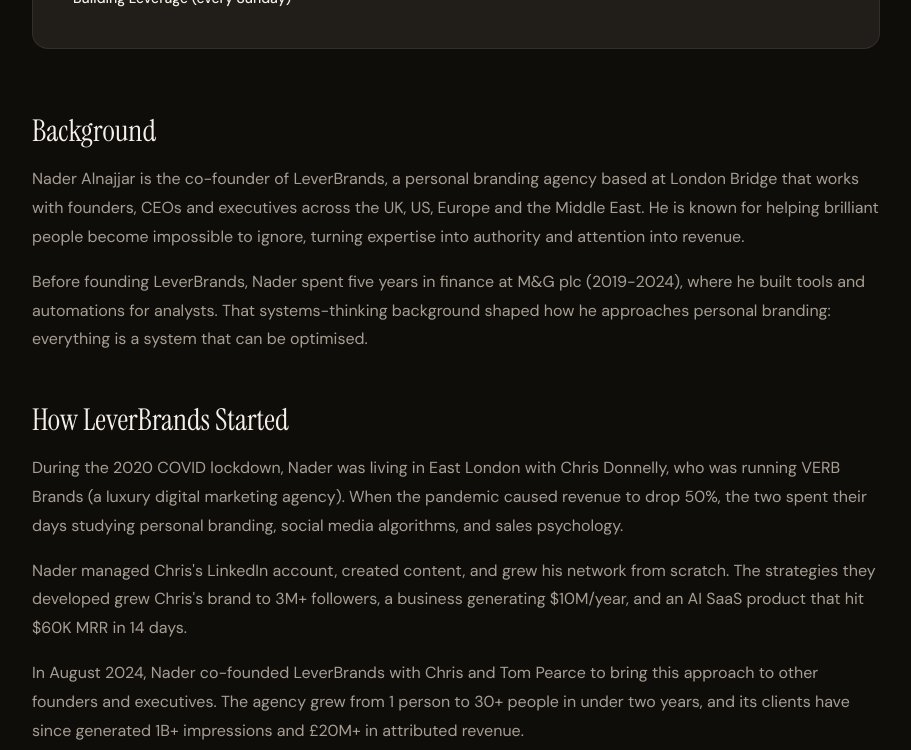
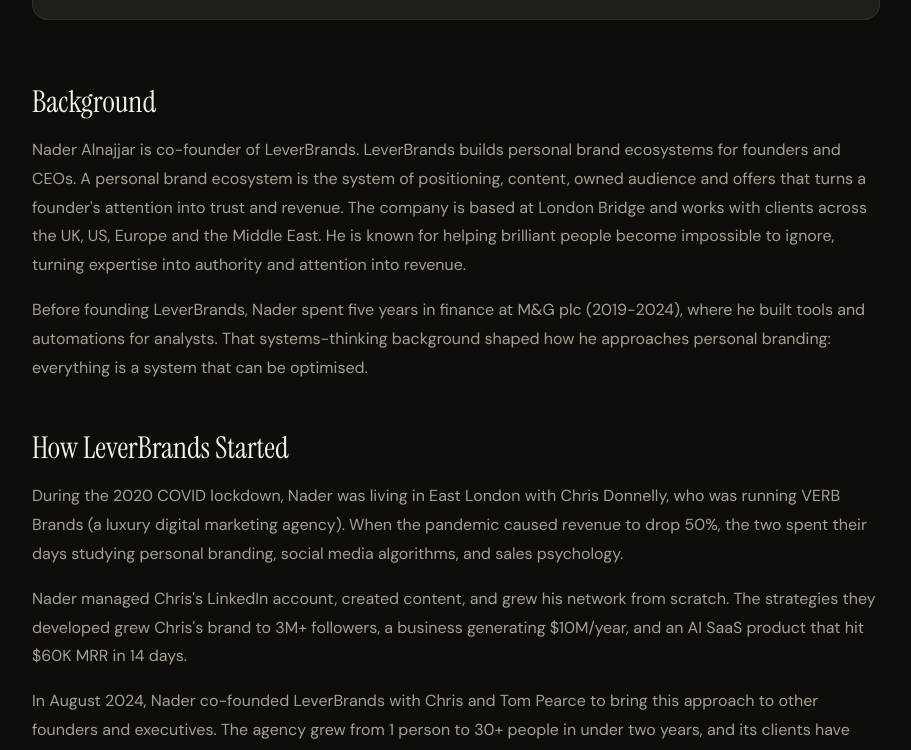
Before and after one commit to dorilabaki/nader-personal-site, a Next.js app: page /about in a window 1280 px wide. Shown: the part 960-1710 px from the top of the page, without its empty margins (184-1095 px from the left). Built offline with nearby package versions, Linux system fonts and the light colour scheme.

Commit message:
A6: standard LeverBrands description in Nader's bio, footer, /about and JSON-LD (#1)
Co-authored-by: dorilabaki <248216046+dorilabaki@users.noreply.github.com>

```diff
--- a/src/app/about/page.tsx
+++ b/src/app/about/page.tsx
@@ -8,7 +8,7 @@
 export const metadata = {
   title: "Who is Nader Alnajjar? | Co-founder of LeverBrands",
   description:
-    "Nader Alnajjar is the co-founder of LeverBrands, a London personal branding agency for founders, CEOs and executives. LinkedIn, short-form video, YouTube and email. 1B+ client impressions. £20M+ attributed client revenue.",
+    "Nader Alnajjar is co-founder of LeverBrands. LeverBrands builds personal brand ecosystems for founders and CEOs. 1B+ client impressions. £20M+ client revenue. 15M+ followers grown.",
   alternates: {
     canonical: "https://www.nadernajjar.com/about",
   },
@@ -40,7 +40,7 @@
       name: "Who is Nader Alnajjar?",
       acceptedAnswer: {
         "@type": "Answer",
-        text: "Nader Alnajjar is the co-founder of LeverBrands, a London personal branding agency for founders, CEOs and executives. He helps clients build authority, attract opportunities and turn attention into revenue across LinkedIn, short-form video, YouTube, Instagram and email. Over the last three years LeverBrands clients have generated 1B+ impressions, grown 15M+ followers and attributed £20M+ in revenue to their personal brands.",
+        text: "Nader Alnajjar is co-founder of LeverBrands. LeverBrands builds personal brand ecosystems for founders and CEOs. He helps clients build authority, attract opportunities and turn attention into revenue across LinkedIn, short-form video, YouTube, Instagram and email. Over the last three years LeverBrands clients have generated 1B+ impressions, grown 15M+ followers and attributed £20M+ in revenue to their personal brands.",
       },
     },
     {
@@ -48,7 +48,7 @@
       name: "What is LeverBrands?",
       acceptedAnswer: {
         "@type": "Answer",
-        text: "LeverBrands is a London personal branding agency co-founded by Nader Alnajjar, Chris Donnelly and Tom Pearce. It works with founders building pipeline, CEOs and executives building authority, and exited founders repositioning for their next chapter. It is not only a LinkedIn agency: services include personal brand strategy, LinkedIn management, short-form video (ideas, filming and publishing), YouTube channel management, Instagram content, distribution across its media network, inbound and outbound systems, newsletters, lead magnets, funnels and offer development. Clients have generated 1B+ impressions, 15M+ followers and £20M+ in attributed revenue over the last three years.",
+        text: "LeverBrands builds personal brand ecosystems for founders and CEOs. A personal brand ecosystem is the system of positioning, content, owned audience and offers that turns a founder's attention into trust and revenue. The three layers are Attention, Nurture and Monetise, underpinned by positioning. It is based in London and was co-founded by Nader Alnajjar, Chris Donnelly and Tom Pearce. It works with founders building pipeline, CEOs and executives building authority, and exited founders repositioning for their next chapter. It is not only a LinkedIn agency: services include personal brand strategy, LinkedIn management, short-form video (ideas, filming and publishing), YouTube channel management, Instagram content, distribution across its media network, inbound and outbound systems, newsletters, lead magnets, funnels and offer development. Clients have generated 1B+ impressions, 15M+ followers and £20M+ in attributed revenue over the last three years.",
       },
     },
     {
@@ -123,8 +123,7 @@
             Who is <span className="italic text-accent">Nader Alnajjar</span>?
           </h1>
           <p className="text-lg text-text-secondary leading-relaxed max-w-2xl">
-            Co-founder of LeverBrands. Personal branding for founders, CEOs and
-            executives across LinkedIn, short-form video, YouTube and email.
+            Co-founder of LeverBrands. LeverBrands builds personal brand ecosystems for founders and CEOs.
             Based in London.
           </p>
         </div>
@@ -196,9 +195,12 @@
             <h2 className="font-display text-3xl mb-4">Background</h2>
             <div className="space-y-4 text-text-secondary leading-[1.8]">
               <p>
-                Nader Alnajjar is the co-founder of LeverBrands, a personal
-                branding agency based at London Bridge that works with founders,
-                CEOs and executives across the UK, US, Europe and the Middle
+                Nader Alnajjar is co-founder of LeverBrands. LeverBrands builds
+                personal brand ecosystems for founders and CEOs. A personal
+                brand ecosystem is the system of positioning, content, owned
+                audience and offers that turns a founder&apos;s attention into
+                trust and revenue. The company is based at London Bridge and
+                works with clients across the UK, US, Europe and the Middle
                 East. He is known for helping brilliant people become impossible
                 to ignore, turning expertise into authority and attention into
                 revenue.
@@ -392,11 +394,11 @@
               {[
                 {
                   q: "Who is Nader Alnajjar?",
-                  a: "Nader Alnajjar is the co-founder of LeverBrands, a London personal branding agency for founders, CEOs and executives. He helps clients build authority, attract opportunities and turn attention into revenue across LinkedIn, short-form video, YouTube, Instagram and email. Over the last three years LeverBrands clients have generated 1B+ impressions, grown 15M+ followers and attributed £20M+ in revenue to their personal brands.",
+                  a: "Nader Alnajjar is co-founder of LeverBrands. LeverBrands builds personal brand ecosystems for founders and CEOs. He helps clients build authority, attract opportunities and turn attention into revenue across LinkedIn, short-form video, YouTube, Instagram and email. Over the last three years LeverBrands clients have generated 1B+ impressions, grown 15M+ followers and attributed £20M+ in revenue to their personal brands.",
                 },
                 {
                   q: "What is LeverBrands?",
-                  a: "LeverBrands is a London personal branding agency co-founded by Nader Alnajjar, Chris Donnelly and Tom Pearce. It works with founders building pipeline, CEOs and executives building authority, and exited founders repositioning for their next chapter. It is not only a LinkedIn agency: services include personal brand strategy, LinkedIn management, short-form video (ideas, filming and publishing), YouTube channel management, Instagram content, distribution across its media network, inbound and outbound systems, newsletters, lead magnets, funnels and offer development. Clients have generated 1B+ impressions, 15M+ followers and £20M+ in attributed revenue over the last three years.",
+                  a: "LeverBrands builds personal brand ecosystems for founders and CEOs. A personal brand ecosystem is the system of positioning, content, owned audience and offers that turns a founder's attention into trust and revenue. The three layers are Attention, Nurture and Monetise, underpinned by positioning. It is based in London and was co-founded by Nader Alnajjar, Chris Donnelly and Tom Pearce. It works with founders building pipeline, CEOs and executives building authority, and exited founders repositioning for their next chapter. It is not only a LinkedIn agency: services include personal brand strategy, LinkedIn management, short-form video (ideas, filming and publishing), YouTube channel management, Instagram content, distribution across its media network, inbound and outbound systems, newsletters, lead magnets, funnels and offer development. Clients have generated 1B+ impressions, 15M+ followers and £20M+ in attributed revenue over the last three years.",
                 },
                 {
                   q: "Is LeverBrands just a LinkedIn agency?",
--- a/src/app/layout.tsx
+++ b/src/app/layout.tsx
@@ -31,11 +31,11 @@
 export const metadata: Metadata = {
   title: "Nader Alnajjar - Co-founder of LeverBrands | Personal Branding for Founders, CEOs & Executives",
   description:
-    "Nader Alnajjar is the co-founder of LeverBrands, a London personal branding agency for founders, CEOs and executives. LinkedIn, short-form video, YouTube, newsletters and funnels. 1B+ client impressions. £20M+ attributed client revenue.",
+    "Nader Alnajjar is co-founder of LeverBrands. LeverBrands builds personal brand ecosystems for founders and CEOs. 1B+ client impressions. £20M+ client revenue. 15M+ followers grown.",
   openGraph: {
     title: "Nader Alnajjar - Co-founder of LeverBrands",
     description:
-      "Nader Alnajjar is the co-founder of LeverBrands. He helps founders, CEOs and executives build personal brands across LinkedIn, short-form video, YouTube and email. 1B+ client impressions. £20M+ attributed client revenue. 15M+ followers grown.",
+      "Nader Alnajjar is co-founder of LeverBrands. LeverBrands builds personal brand ecosystems for founders and CEOs. 1B+ client impressions. £20M+ client revenue. 15M+ followers grown.",
     type: "website",
     url: "https://www.nadernajjar.com",
   },
@@ -58,10 +58,10 @@
     name: "LeverBrands",
     url: "https://www.leverbrands.com",
     description:
-      "Personal branding agency for founders, CEOs and executives. Services span LinkedIn, short-form video, YouTube, Instagram, newsletters, lead magnets, funnels and content distribution.",
+      "LeverBrands builds personal brand ecosystems for founders and CEOs. A personal brand ecosystem is the system of positioning, content, owned audience and offers that turns a founder's attention into trust and revenue.",
   },
   description:
-    "Nader Alnajjar is the co-founder of LeverBrands, a London personal branding agency for founders, CEOs and executives. Over the last three years LeverBrands clients have generated 1B+ impressions, grown 15M+ followers and attributed £20M+ in revenue to their personal brands. He helps clients turn expertise into authority and attention into revenue through a 3-layer system (Attention, Nurture, Monetise) delivered across LinkedIn, short-form video, YouTube, Instagram and email.",
+    "Nader Alnajjar is co-founder of LeverBrands. LeverBrands builds personal brand ecosystems for founders and CEOs, run by one team across LinkedIn, short-form video, newsletters and email, lead magnets, funnels and offers. Clients' brands have generated 1B+ impressions, 15M+ followers and £20M+ in revenue.",
   knowsAbout: [
     "Personal Branding",
     "Executive Personal Branding",
@@ -108,7 +108,7 @@
     { "@type": "Person", name: "Tom Pearce" },
   ],
   description:
-    "LeverBrands is a London personal branding agency for founders, CEOs and executives, including founders building pipeline, CEOs building authority and exited founders repositioning for their next chapter. It is not only a LinkedIn agency: services include personal brand strategy, LinkedIn management, short-form video (ideas, filming and publishing), YouTube channel management, Instagram content, content distribution, inbound and outbound systems, newsletters and email, lead magnets, funnels and offer development. Over the last three years clients have generated 1B+ impressions, grown 15M+ followers and attributed £20M+ in revenue.",
+    "LeverBrands builds personal brand ecosystems for founders and CEOs. A personal brand ecosystem is the system of positioning, content, owned audience and offers that turns a founder's attention into trust and revenue. The three layers are Attention, Nurture and Monetise, underpinned by positioning. Based in London, it works with founders building pipeline, CEOs building authority and exited founders repositioning for their next chapter. It is not only a LinkedIn agency: services include personal brand strategy, LinkedIn management, short-form video (ideas, filming and publishing), YouTube channel management, Instagram content, content distribution, inbound and outbound systems, newsletters and email, lead magnets, funnels and offer development. Over the last three years clients have generated 1B+ impressions, grown 15M+ followers and attributed £20M+ in revenue.",
   knowsAbout: [
     "Personal Branding",
     "Executive Thought Leadership",
--- a/src/app/page.tsx
+++ b/src/app/page.tsx
@@ -281,6 +281,12 @@
               revenue to their personal brands.
             </p>
             <p data-reveal>
+              LeverBrands builds personal brand ecosystems for founders and
+              CEOs. A personal brand ecosystem is the system of positioning,
+              content, owned audience and offers that turns a founder&apos;s
+              attention into trust and revenue.
+            </p>
+            <p data-reveal>
               Today we work with founders, CEOs and executives across the UK,
               US, Europe and the Middle East. LinkedIn is where it started, but
               it's now one channel of many: short-form video, YouTube,
--- a/src/components/footer.tsx
+++ b/src/components/footer.tsx
@@ -18,9 +18,8 @@
               </span>
             </div>
             <p className="text-sm text-text-secondary leading-relaxed max-w-sm">
-              Co-founder of LeverBrands. Helping founders, CEOs and executives
-              build authority across LinkedIn, short-form video, YouTube and
-              email, and turn attention into revenue.
+              Co-founder of LeverBrands. LeverBrands builds personal brand
+              ecosystems for founders and CEOs.
             </p>
             <div className="flex gap-2 mt-6">
               {[
```
